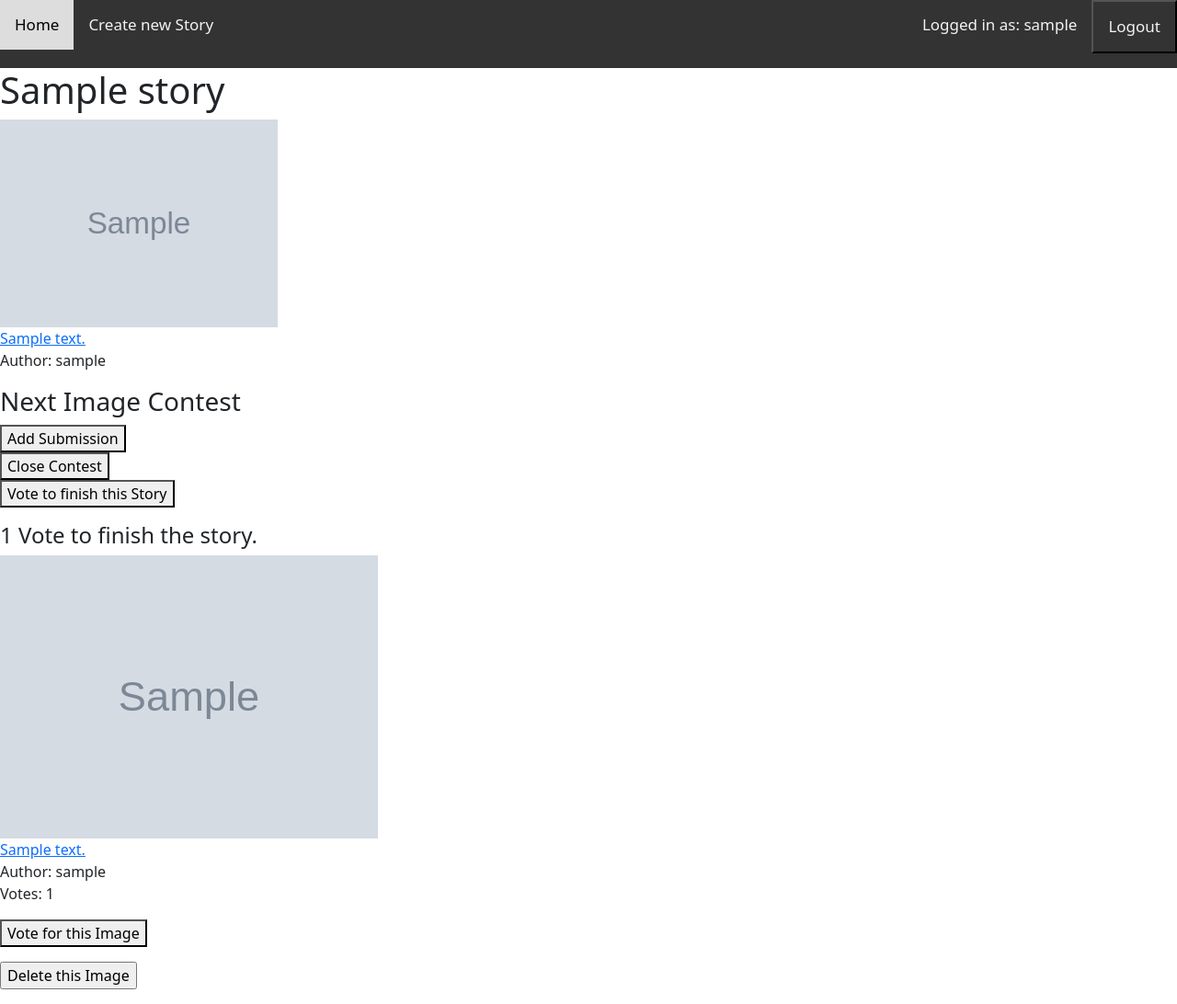
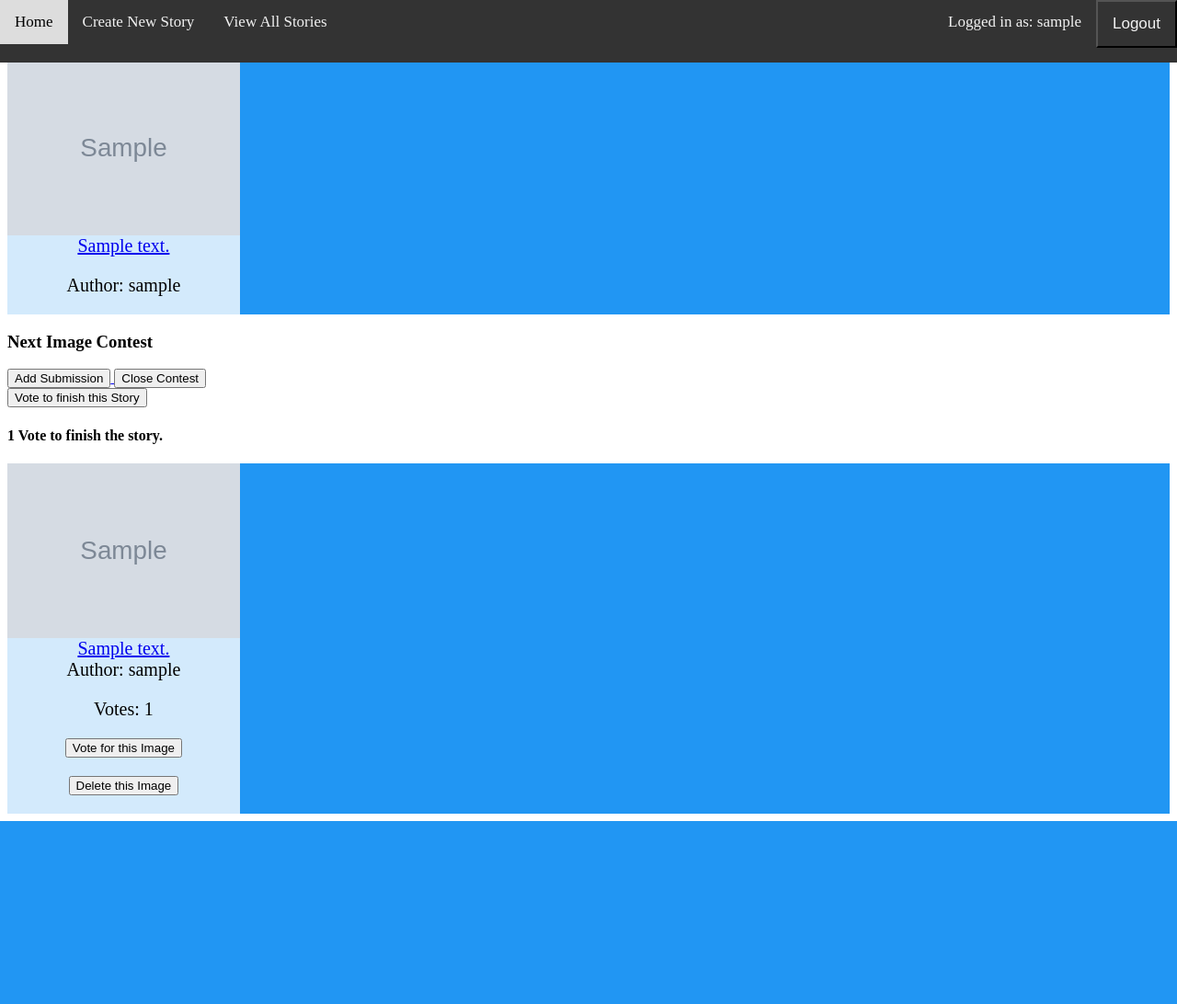
Before and after one commit to CPTblackadder/storyboard, a Django app: page /painter/story/1 in a window 1280 px wide. Shown: the whole page at 92% size. After the commit the page ends 893 px from the top, so only its background shows below. Run offline with Django 4.2, Linux system fonts and the light colour scheme; a user stored in the database is signed in; tables that the repository leaves empty hold one stand-in row (values such as "Sample post"); grey boxes marked "Sample" are stand-in pictures.

Commit message:
messing around with css

```diff
--- a/painter/static/painter/base.css
+++ b/painter/static/painter/base.css
@@ -1,22 +1,42 @@
-.grid-container {
+.frontpage-grid-container {
     display: grid;
-    grid-template-columns: auto auto auto auto auto auto;
+    grid-template-columns: repeat(6, 1fr);
     background-color: #2196F3;
-    padding: 2px;
 }
 
 .grid-item {
     background-color: rgba(255, 255, 255, 0.8);
-    border: 1px solid rgba(0, 0, 0, 0.8);
-    padding: 2px;
+    /* border: 1fr solid rgba(0, 0, 0, 0.8); */
+    /* padding: 2fr; */
     font-size: 20px;
     text-align: center;
+}
+
+.story-grid-container {
+    display: grid;
+    grid-template-columns: repeat(5, 20fr);
+    background-color: #2196F3;
+}
+
+.grid-item a {
+    object-fit: contain;
+}
+
+.grid-item a img {
+    width: 100%;
+    height: auto;
+    object-fit: contain;
 }
 
 /* Add a black background color to the top navigation */
 .topnav {
     background-color: #333;
     overflow: hidden;
+    width: 100%;
+    position: absolute;
+    left: 0px;
+    right: 0px;
+    top: 0px;
 }
 
 /* Style the links inside the navigation bar */
@@ -81,3 +101,7 @@
     background-color: #ddd;
     color: black;
 }
+
+.logoutform {
+    height: auto;
+}
--- a/painter/templates/painter/base.html
+++ b/painter/templates/painter/base.html
@@ -5,11 +5,6 @@
     <!-- Required meta tags -->
     <meta charset="utf-8">
     <meta name="viewport" content="width=device-width, initial-scale=1">
-    <!-- Bootstrap CSS -->
-    <link href="https://cdn.jsdelivr.net/npm/bootstrap@5.0.2/dist/css/bootstrap.min.css"
-          rel="stylesheet"
-          integrity="sha384-EVSTQN3/azprG1Anm3QDgpJLIm9Nao0Yz1ztcQTwFspd3yD65VohhpuuCOmLASjC"
-          crossorigin="anonymous">
     <script defer src="{% static 'painter/base.js' %}"></script>
     {% block head %}
     {% endblock head %}
@@ -17,13 +12,15 @@
 {% block pre %}
 {% endblock pre %}
 <body>
-    <!-- Need a button for the home page and a button to logout, and a text saying you're logged in as: user -->
+
     <div class="topnav">
         <a href="{% url "landingpage" %}"
            {% if request.resolver_match.view_name == "landingpage" %}class="active"{% endif %}>Home</a>
         <a href="{% url 'createstory' %}"
-           {% if request.resolver_match.view_name == "createstory" %}class="active"{% endif %}>Create new Story</a>
-        <form method="post" action="{% url 'logout' %}">
+           {% if request.resolver_match.view_name == "createstory" %}class="active"{% endif %}>Create New Story</a>
+        <a href="{% url 'stories' %}"
+           {% if request.resolver_match.view_name == "stories" %}class="active"{% endif %}>View All Stories</a>
+        <form class="logoutform" method="post" action="{% url 'logout' %}">
             {% csrf_token %}
             <button type="submit">Logout</button>
         </form>
--- a/painter/templates/painter/contest_view_template.html
+++ b/painter/templates/painter/contest_view_template.html
@@ -1,4 +1,4 @@
-<div class="row">
+<div>
     <a href={% url 'createcontest' story.pk %}>
         <button>Add Submission</button>
     </a>
@@ -16,10 +16,15 @@
             {{ votes_to_close_contest }} Votes to finish the story.
         {% endif %}
     </h4>
+    <div class="story-grid-container">
+
     {% for x in contest_images %}
-        <div class="col-md-4">
+        <div class="grid-item">
             <a href="{% url 'viewimage' story.pk x.pk %}">
-                <img src="{{ x.image.image.url }}" alt="No Image Found" style="width:100%">
+                <img src="{{ x.image.image.url }}"
+                        alt="No Image Found"
+                        width="800"
+                        height="600">
                 <div class="caption">
                     <span>{{ x.image.text }}</span>
                 </div>
@@ -43,4 +48,5 @@
             {% endif %}
         </div>
     {% endfor %}
+    </div>
 </div>
--- a/painter/templates/painter/painter.html
+++ b/painter/templates/painter/painter.html
@@ -63,7 +63,7 @@
             </a>
             <a href="{{ previous_image.image.url }}">
                 <img src="{{ previous_image.image.url }}"
-                     alt="Error: No Image Found"
+                     alt="Error: No Image Found"  width=800 height=600
                      style="width:100%">
             </a>
             <div class="caption">
--- a/painter/templates/painter/story_preview_template.html
+++ b/painter/templates/painter/story_preview_template.html
@@ -2,7 +2,7 @@
 <a href={% url 'viewstory' story.pk %}>
     <h2>{{ story.title }}</h2>
 </a>
-<div class="grid-container">
+<div class="frontpage-grid-container">
     {% if story.more_than_five_images %}
         <div class="grid-item">
             <a href={% url 'viewstory' story.pk %}>
--- a/painter/templates/painter/story_view_template.html
+++ b/painter/templates/painter/story_view_template.html
@@ -1,16 +1,15 @@
 <h1>{{ story.title }}</h1>
-<div class="row">
+<div class="story-grid-container">
     {% for x in story_images %}
-        <div class="col-md-3">
-            <div class="thumbnail">
+        <div class="grid-item">
             <a href="{{ x.image.url }}">
                 <img src="{{ x.image.url }}"
                         alt="Error: No Image Found"
-                         style="width:100%">
+                        width="800"
+                        height="600">
                 <span>{{ x.text }}</span>
             </a>
             <p>Author: {{ x.created_by.username }}</p>
         </div>
-        </div>
     {% endfor %}
 </div>
--- a/painter/templates/registration/login.html
+++ b/painter/templates/registration/login.html
@@ -25,8 +25,4 @@
         <input type="submit" value="login">
         <input type="hidden" name="next" value="{{ next }}">
     </form>
-    {# Assumes you set up the password_reset view in your URLconf #}
-    <p>
-        <a href="{% url 'password_reset' %}">Lost password?</a>
-    </p>
 {% endblock %}
--- a/painter/views.py
+++ b/painter/views.py
@@ -100,6 +100,18 @@ def submit_new_story(request):
 def submit_new_image(request, story_id):
     print("Submitting new image")
     story_contest = get_object_or_404(ActiveStoryContestModel, pk=story_id)
+    existing_image = StoryContestImageModel.objects.filter(
+        story_contest=story_contest, image__created_by=request.user
+    )
+    if existing_image.count() >= 1:
+        return render(
+            request,
+            "painter/painter.html",
+            {
+                "story_id": story_id,
+                "submit_error": "You already have a submitted image, delete that first",
+            },
+        )
     if request.method == "POST":
         try:
             photo = request.POST["canvasData"]
@@ -129,8 +141,18 @@ def submit_new_image(request, story_id):
         except Exception as err:
             print("Error: " + str(err))
             # TODO improve failure case
-            return render(request, "painter/painter.html", {"submit_error": str(err)})
-    return render(request, "painter/painter.html")
+            return render(
+                request,
+                "painter/painter.html",
+                {"story_id": story_id, "submit_error": str(err)},
+            )
+    return render(
+        request,
+        "painter/painter.html",
+        {
+            "story_id": story_id,
+        },
+    )
 
 
 @login_required
@@ -210,25 +232,33 @@ def view_image(request, story_id, image_id):
 
 @login_required
 def main(request):
+    open_stories = get_open_stories()
+    closed_stories = get_closed_stories()
+
+    context = {"open_stories": open_stories, "closed_stories": closed_stories}
+    return render(request, "painter/landingpage.html", context)
+
+def get_open_stories():
     open_stories = Story.objects.filter(activestorycontestmodel__isnull=False).order_by(
         "-started"
     )[:3]
-    closed_stories = Story.objects.filter(
-        activestorycontestmodel__isnull=True
-    ).order_by("-closed")[:3]
     for story in open_stories:
         images = LockedStoryContestModel.objects.filter(story=story).order_by("-id")
         story.number_of_images = len(images)
         story.more_than_five_images = story.number_of_images > 5
         story.images = reversed(images[:5])
+    return open_stories
+
+def get_closed_stories():
+    closed_stories = Story.objects.filter(
+        activestorycontestmodel__isnull=True
+    ).order_by("-closed")[:3]
     for story in closed_stories:
         images = LockedStoryContestModel.objects.filter(story=story).order_by("-id")
         story.number_of_images = len(images)
         story.more_than_five_images = story.number_of_images > 5
         story.images = reversed(images[:5])
-
-    context = {"open_stories": open_stories, "closed_stories": closed_stories}
-    return render(request, "painter/landingpage.html", context)
+    return closed_stories
 
 
 def get_contest_data(contest):
```
Also changed, not shown: painter/templates/painter/view_all_images.html (+4 -15 lines), painter/templates/painter/view_all_stories.html (+4 -15 lines), painter/templates/painter/view_image.html (+7 -21 lines). Lines whose indentation alone changed are shown as unchanged.
